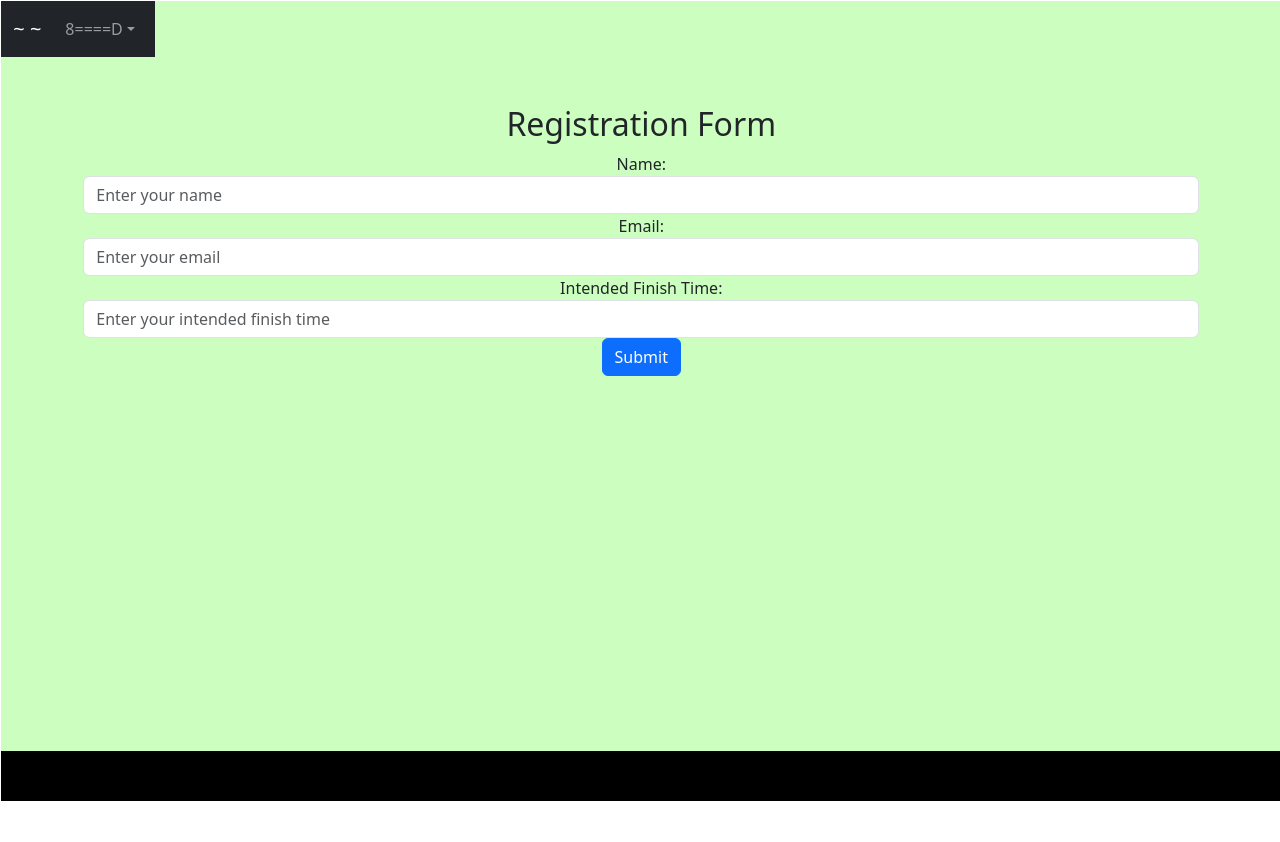
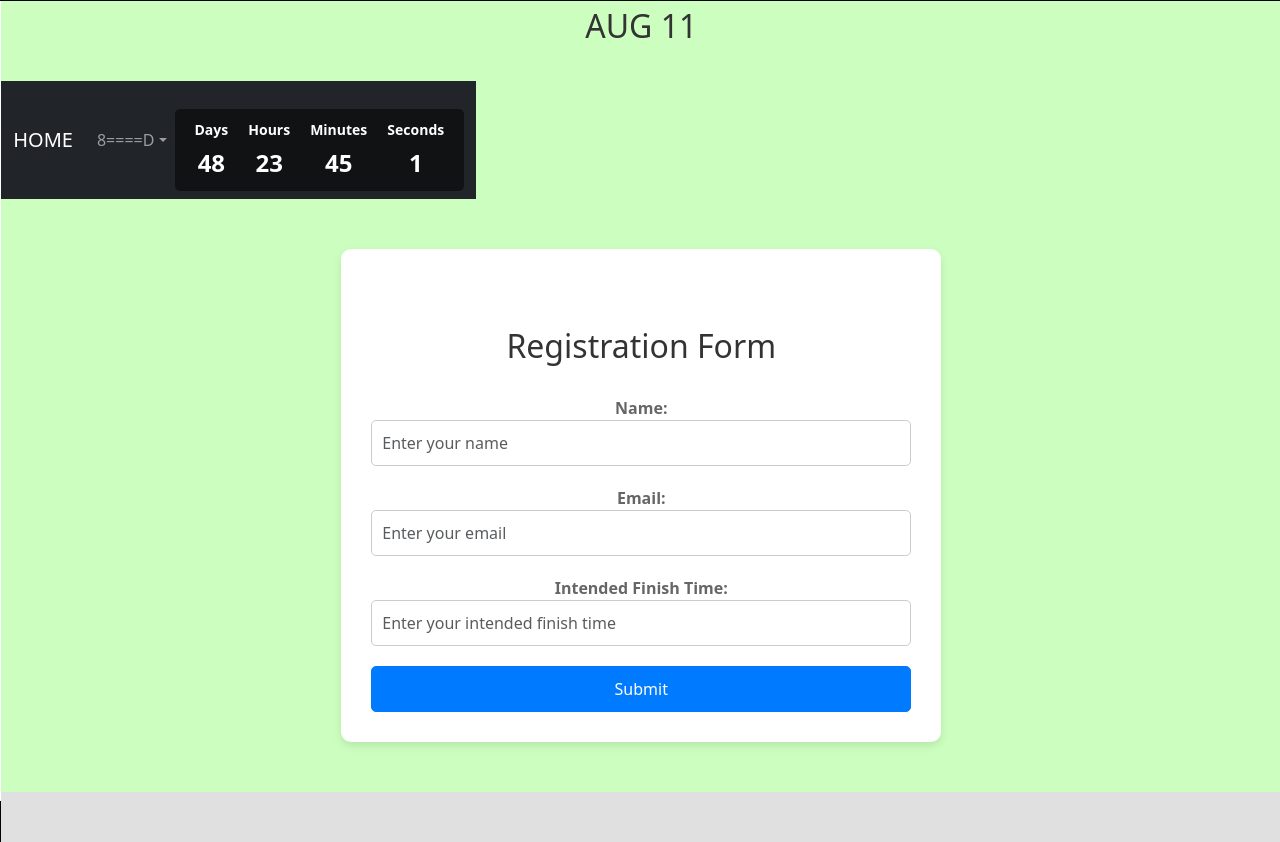
Before and after one commit to r-rouse/tri-harder, a React (Create React App) app in the folder tri-harder/: page /register in a window 1280 px wide. Before the commit the page ends 801 px from the top, so only its background shows below. Built offline with nearby package versions, Linux system fonts and the light colour scheme.

Commit message:
feat: countdown

```diff
--- a/tri-harder/src/App.css
+++ b/tri-harder/src/App.css
@@ -8,7 +8,7 @@ body {
   padding: 0;
   height: 100%;
   font-family: Arial, sans-serif;
-  background-color: #ffffff;
+  background-color: #030303;
 }
 
 @keyframes colorChange {
--- /dev/null
+++ b/tri-harder/src/components/countdown.js
@@ -0,0 +1,54 @@
+// Countdown.js
+import React, { useState, useEffect } from 'react';
+import '../styles/countdown.css'
+
+const Countdown = ({ targetDate }) => {
+    const calculateTimeLeft = () => {
+        const difference = +new Date(targetDate) - +new Date();
+        let timeLeft = {};
+
+        if (difference > 0) {
+            timeLeft = {
+                days: Math.floor(difference / (1000 * 60 * 60 * 24)),
+                hours: Math.floor((difference / (1000 * 60 * 60)) % 24),
+                minutes: Math.floor((difference / 1000 / 60) % 60),
+                seconds: Math.floor((difference / 1000) % 60)
+            };
+        }
+
+        return timeLeft;
+    };
+
+    const [timeLeft, setTimeLeft] = useState(calculateTimeLeft());
+
+    useEffect(() => {
+        const timer = setTimeout(() => {
+            setTimeLeft(calculateTimeLeft());
+        }, 1000);
+
+        return () => clearTimeout(timer);
+    });
+
+    const timerComponents = [];
+
+    Object.keys(timeLeft).forEach((interval) => {
+        if (!timeLeft[interval]) {
+            return;
+        }
+
+        timerComponents.push(
+            <div key={interval} className="countdown-item">
+                <span className="countdown-interval">{interval}</span>
+                <span className="countdown-value">{timeLeft[interval]}</span>
+            </div>
+        );
+    });
+
+    return (
+        <div className="countdown">
+            {timerComponents.length ? timerComponents : <span>Time's up!</span>}
+        </div>
+    );
+};
+
+export default Countdown;
--- a/tri-harder/src/components/header.js
+++ b/tri-harder/src/components/header.js
@@ -9,9 +9,7 @@ const Header = () => {
         <div className="component-container">
             <div className="header-container">
                 <div className="header-logo">
-
-                </div>
-                <div className="nav-bar-container">
+                  <h2>AUG 11</h2>
                 </div>
             </div>
             <div className="logo-container">
--- a/tri-harder/src/components/navBar.js
+++ b/tri-harder/src/components/navBar.js
@@ -1,15 +1,16 @@
 // NavBar.js
 import React from 'react';
 import 'bootstrap/dist/js/bootstrap.bundle.min.js';
+import Countdown from './countdown';
 
 
 const NavBar = () => {
+    const targetDate = "2024-08-11T06:59:59";
     return (
         <nav class="navbar navbar-expand-lg navbar-dark bg-dark">
             <div class="container-fluid">
                 <a class="navbar-brand" href="/">
-                    ~
-                    ~
+                    HOME
                 </a>
                 <button class="navbar-toggler" type="button" data-bs-toggle="collapse" data-bs-target="#navbarNavDarkDropdown" aria-controls="navbarNavDarkDropdown" aria-expanded="false" aria-label="Toggle navigation">
                     <span class="navbar-toggler-icon"></span>
@@ -27,7 +28,7 @@ const NavBar = () => {
                             </ul>
                         </li>
                     </ul>
-
+                    <Countdown targetDate={targetDate}/>
                 </div>
             </div>
         </nav>
--- a/tri-harder/src/pages/registration.js
+++ b/tri-harder/src/pages/registration.js
@@ -1,6 +1,7 @@
 
 import React, { useState } from 'react';
 import 'bootstrap/dist/css/bootstrap.min.css';
+import '../styles/registration.css'
 import emailjs from 'emailjs-com';
 
 const RegistrationForm = () => {
--- /dev/null
+++ b/tri-harder/src/styles/countdown.css
@@ -0,0 +1,30 @@
+/* Countdown */
+.countdown {
+    display: flex; /* Use flexbox for alignment */
+    justify-content: center; /* Center items horizontally */
+    align-items: center; /* Center items vertically */
+    color: white; /* White text for the countdown */
+    font-size: 18px; /* Font size for the countdown */
+    font-weight: bold; /* Bold text for the countdown */
+    background-color: rgba(0, 0, 0, 0.5); /* Semi-transparent black background */
+    border-radius: 5px; /* Rounded corners for the countdown */
+    padding: 10px; /* Padding for the countdown */
+    margin-top: 20px; /* Top margin for spacing */
+  }
+
+  .countdown-item {
+    display: flex; /* Use flexbox for alignment */
+    flex-direction: column; /* Stack interval and value vertically */
+    align-items: center; /* Center items horizontally */
+    margin: 0 10px; /* Add horizontal spacing between items */
+  }
+
+  .countdown-interval {
+    font-size: 14px; /* Smaller font size for the interval */
+    text-transform: capitalize; /* Capitalize the first letter of the interval */
+  }
+
+  .countdown-value {
+    font-size: 24px; /* Larger font size for the value */
+    margin-top: 5px; /* Add top margin to separate from the interval */
+  }
--- a/tri-harder/src/styles/footer.css
+++ b/tri-harder/src/styles/footer.css
@@ -1,5 +1,5 @@
 .footer-container{
     min-width: 100vw;
     height: 50px;
-    background-color: black;
+    background-color: transparent;
 }
--- a/tri-harder/src/styles/header.css
+++ b/tri-harder/src/styles/header.css
@@ -1,18 +1,22 @@
-.logo-container{
+.logo-container {
     display: flex;
     flex-direction: column;
     justify-content: flex-start;
     align-items: flex-start;
 }
-.header-container{
+
+.header-container {
     display: flex;
-    justify-content: flex-start;
-    align-items: flex-start;
-     min-width: 100 vw;
-    background-color: white; /* Lighter Gray */
+    justify-content: center;
+    align-items: center;
+    min-height: 10vh;
+    min-width: 100 vw;
+    background-color: transparent;
+    color: aliceblue;
+    /* Lighter Gray */
 }
 
-img{
+img {
     max-width: 10vw;
     height: auto;
 }
--- /dev/null
+++ b/tri-harder/src/styles/registration.css
@@ -0,0 +1,55 @@
+/* styles.css */
+
+  /* Container */
+  .container {
+    max-width: 600px; /* Limit the width of the form */
+    background: white; /* White background for the form container */
+    padding: 30px; /* Add padding inside the form container */
+    margin: 50px auto; /* Center the form container and add top margin */
+    border-radius: 10px; /* Rounded corners for the form container */
+    box-shadow: 0 4px 8px rgba(0, 0, 0, 0.1); /* Soft shadow around the form container */
+  }
+
+  /* Form Heading */
+  h2 {
+    color: #333; /* Dark grey color for the heading */
+    text-align: center; /* Center align the heading */
+    margin-bottom: 30px; /* Add bottom margin to the heading */
+  }
+
+  /* Form Labels */
+  label {
+    font-weight: bold; /* Make labels bold */
+    color: #666; /* Medium grey color for labels */
+  }
+
+  /* Form Controls */
+  .form-control {
+    border-radius: 5px; /* Rounded corners for input fields */
+    border: 1px solid #ccc; /* Light grey border for input fields */
+    padding: 10px; /* Add padding inside input fields */
+    margin-bottom: 20px; /* Add bottom margin to input fields */
+  }
+
+  /* Form Controls Focus */
+  .form-control:focus {
+    border-color: #007bff; /* Blue border on focus */
+    box-shadow: 0 0 5px rgba(0, 123, 255, 0.5); /* Blue shadow on focus */
+  }
+
+  /* Submit Button */
+  .btn-primary {
+    background-color: #007bff; /* Blue background color for the submit button */
+    border-color: #007bff; /* Blue border color for the submit button */
+    padding: 10px 20px; /* Add padding inside the submit button */
+    border-radius: 5px; /* Rounded corners for the submit button */
+    width: 100%; /* Full width for the submit button */
+    font-size: 16px; /* Larger font size for the submit button */
+    transition: background-color 0.3s ease; /* Smooth transition for background color */
+  }
+
+  /* Submit Button Hover */
+  .btn-primary:hover {
+    background-color: #0056b3; /* Darker blue on hover */
+    border-color: #0056b3; /* Darker blue border on hover */
+  }
```
Also changed, not shown: 1 other file (tests, documents, lock files or other folders).
